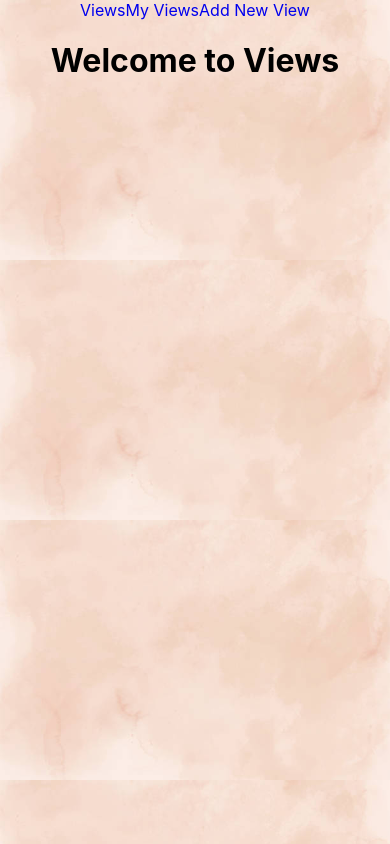
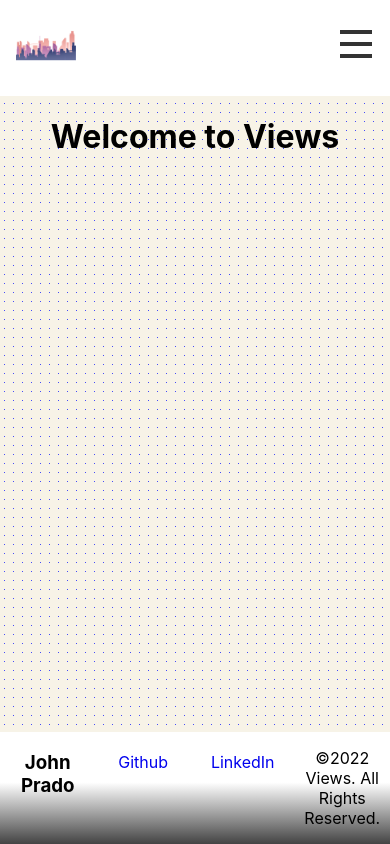
Before and after one commit to jcprado92/Views-Deux, a React (Create React App) app: page / in a window 390 px wide. Built offline with nearby package versions, Linux system fonts and the light colour scheme.

Commit message:
adds mobile nav

```diff
--- a/public/index.html
+++ b/public/index.html
@@ -15,6 +15,10 @@
       user's mobile device or desktop. See https://developers.google.com/web/fundamentals/web-app-manifest/
     -->
     <link rel="manifest" href="%PUBLIC_URL%/manifest.json" />
+
+<link rel="preconnect" href="https://fonts.googleapis.com">
+<link rel="preconnect" href="https://fonts.gstatic.com" crossorigin>
+<link href="https://fonts.googleapis.com/css2?family=Nunito:wght@400;800&display=swap" rel="stylesheet">
     <!--
       Notice the use of %PUBLIC_URL% in the tags above.
       It will be replaced with the URL of the `public` folder during the build.
--- a/src/App.js
+++ b/src/App.js
@@ -6,6 +6,7 @@ import Show from './Pages/Show';
 import New from './Pages/New';
 import Edit from './Pages/Edit'
 import FourOFour from './Pages/FourOFour';
+import Footer from "./Components/Footer/Footer";
 
 import "./App.css";
 
@@ -22,6 +23,7 @@ function App() {
         <Route path='/views/:id/edit' element={ <Edit /> } />
         <Route path='*' element={ <FourOFour /> } />
       </Routes>
+      <Footer/>
       </div>
     </Router>
   );
--- /dev/null
+++ b/src/Components/Footer/Footer.js
@@ -0,0 +1,15 @@
+import React from 'react'
+import '../Footer/footer.scss'
+
+function Footer() {
+    return (
+        <div className='footer'>
+            <h3>John Prado</h3>
+            <a href="https://github.com/jcprado92" className='link'>Github</a>
+            <a href="https://www.linkedin.com/in/johnprado/" className='link'>LinkedIn</a>
+            <p>©2022 Views. All Rights Reserved.</p>
+        </div>
+      )
+}
+
+export default Footer
--- /dev/null
+++ b/src/Components/Footer/footer.scss
@@ -0,0 +1,19 @@
+.footer {
+    display: flex;
+    justify-content: space-between;
+    position: fixed;
+    bottom: 0;
+    width: 100%;
+    text-align: center;
+    background: rgb(67,67,67);
+    background: linear-gradient(0deg, rgba(67,67,67,1) 0%, rgba(255,255,255,1) 55%);
+
+    a{
+        padding: 20px;
+    }
+
+    @media only screen and (max-width: 440px) {
+        display: grid;
+        grid-template-columns: 1fr 1fr 1fr 1fr;
+      }
+  }
--- a/src/Components/Nav/Nav.js
+++ b/src/Components/Nav/Nav.js
@@ -1,14 +1,30 @@
-import React from 'react'
+import React, { useState } from 'react';
 import { Link } from 'react-router-dom'
+import logo from '../../images/logo.png'
 import '../Nav/nav.scss'
-function Nav() {
+
+const Nav = () => {
+  const [menuOpen, setMenuOpen] = useState(false);
+
+  const toggleMenu = () => {
+    setMenuOpen(!menuOpen);
+  };
+
   return (
-    <div className='nav'>
-        <Link to="/">Views</Link>
-        <Link to="/views">My Views</Link>
-        <Link to="/views/new">Add New View</Link>
-    </div>
-  )
-}
+    <nav className="navigation">
+      <Link to='/'><img src={logo} className="logo" height='60px' alt='logo' /></Link>
+      <button className={`menu-toggle ${menuOpen ? 'open' : ''}`} onClick={toggleMenu}>
+        <span></span>
+        <span></span>
+        <span></span>
+      </button>
+      <ul className={`menu ${menuOpen ? 'open' : ''}`}>
+        <Link to='/'><li>Home</li></Link>
+        <Link to='/views'><li>Views</li></Link>
+        <Link to='/views/new'><li>New</li></Link>
+      </ul>
+    </nav>
+  );
+};
 
-export default Nav
+export default Nav;
--- a/src/Components/Nav/nav.scss
+++ b/src/Components/Nav/nav.scss
@@ -0,0 +1,120 @@
+// .nav{
+//     background-color: lavender;
+//     color: black;
+//     display: flex;
+//     flex-direction: row;
+//     justify-content: space-between;
+//     align-items: center;
+//     gap: 2rem;
+//     padding: 0 1rem;
+//     font-size: x-large;
+//     height: 100%;
+//     font-family: 'Nunito', sans-serif;
+//     font-weight: 600;
+//     &__link{
+//       color:black
+//     }
+
+//     @media only screen and (max-width: 440px) {
+//         display: grid;
+//         grid-template-columns: 1fr 1fr 1fr;
+//       }
+// }
+
+.navigation {
+  display: flex;
+  justify-content: space-between;
+  align-items: center;
+  padding: 1rem;
+  background-color: #fff;
+
+  .logo {
+    font-size: 2rem;
+    font-weight: bold;
+    color: #333;
+  }
+
+  .menu-toggle {
+    display: none;
+    cursor: pointer;
+    border: none;
+    background-color: transparent;
+    padding: 0;
+
+    span {
+      display: block;
+      width: 2rem;
+      height: 0.25rem;
+      margin-bottom: 0.5rem;
+      background-color: #333;
+      transition: transform 0.3s ease-in-out, opacity 0.3s ease-in-out;
+    }
+
+    &.open {
+      span:nth-child(1) {
+        transform: rotate(45deg) translate(0.3rem, 0.6rem);
+      }
+
+      span:nth-child(2) {
+        opacity: 0;
+      }
+
+      span:nth-child(3) {
+        transform: rotate(-45deg) translate(0.3rem, -0.6rem);
+      }
+    }
+  }
+
+  .menu {
+    display: flex;
+    justify-content: flex-end;
+    align-items: center;
+    list-style: none;
+    margin: 0;
+    padding: 0;
+    font-size: 1.2rem;
+
+    li {
+      margin-left: 1rem;
+    }
+
+    a {
+      color: #333;
+      text-decoration: none;
+      transition: color 0.3s ease-in-out;
+
+      &:hover {
+        color: #666;
+      }
+    }
+  }
+
+  @media screen and (max-width: 768px) {
+    .menu-toggle {
+      display: block;
+    }
+
+    .menu {
+      position: absolute;
+      top: 4rem;
+      left: 0;
+      width: 100%;
+      background-color: #fff;
+      flex-direction: column;
+      justify-content: center;
+      align-items: center;
+      opacity: 0;
+      pointer-events: none;
+      transition: opacity 0.3s ease-in-out;
+
+      &.open {
+        opacity: 1;
+        pointer-events: auto;
+      }
+
+      li {
+        margin: 1rem 0;
+      }
+    }
+  }
+}
--- a/src/Components/Views/ViewsContainer.scss
+++ b/src/Components/Views/ViewsContainer.scss
@@ -4,10 +4,11 @@
   grid-template-columns: 1fr 1fr 1fr;
   column-gap: 10px;
   row-gap: 10px;
-  margin-top: 50px;
-  height: 94vh;
+  // margin-top: 50px;
+  height: 89.5vh;
   overflow-y: scroll;
-  margin: 10px 0 10px 0;
+  // margin: 10px 0 10px 0;
+  padding: 15%;
 
   img {
     border-radius: 8%;
@@ -37,9 +38,7 @@
   box-shadow: 0 4px 8px 0 rgba(0, 0, 0, 0.2);
   transition: 0.3s;
   border-radius: 8%;
-//   background-color: #f8edeb;
   background-color: #f8edeb;
-//   border: 1px solid #665e8f;
 }
 
 a {
--- a/src/index.css
+++ b/src/index.css
@@ -5,9 +5,13 @@ body {
     sans-serif;
   -webkit-font-smoothing: antialiased;
   -moz-osx-font-smoothing: grayscale;
-  background-image: url("../public/Background-img.jpeg");
-  background-size: cover;
+  /* background-image: url("../public/Background-img.jpeg");
+  background-size: cover; */
 
+  background-color: #f7f3e7;
+opacity: 1;
+background-image: radial-gradient(#444cf7 0.45px, #f7f3e7 0.45px);
+background-size: 9px 9px;
 }
 
 code {
```
Also changed, not shown: src/images/logo.png (added).
